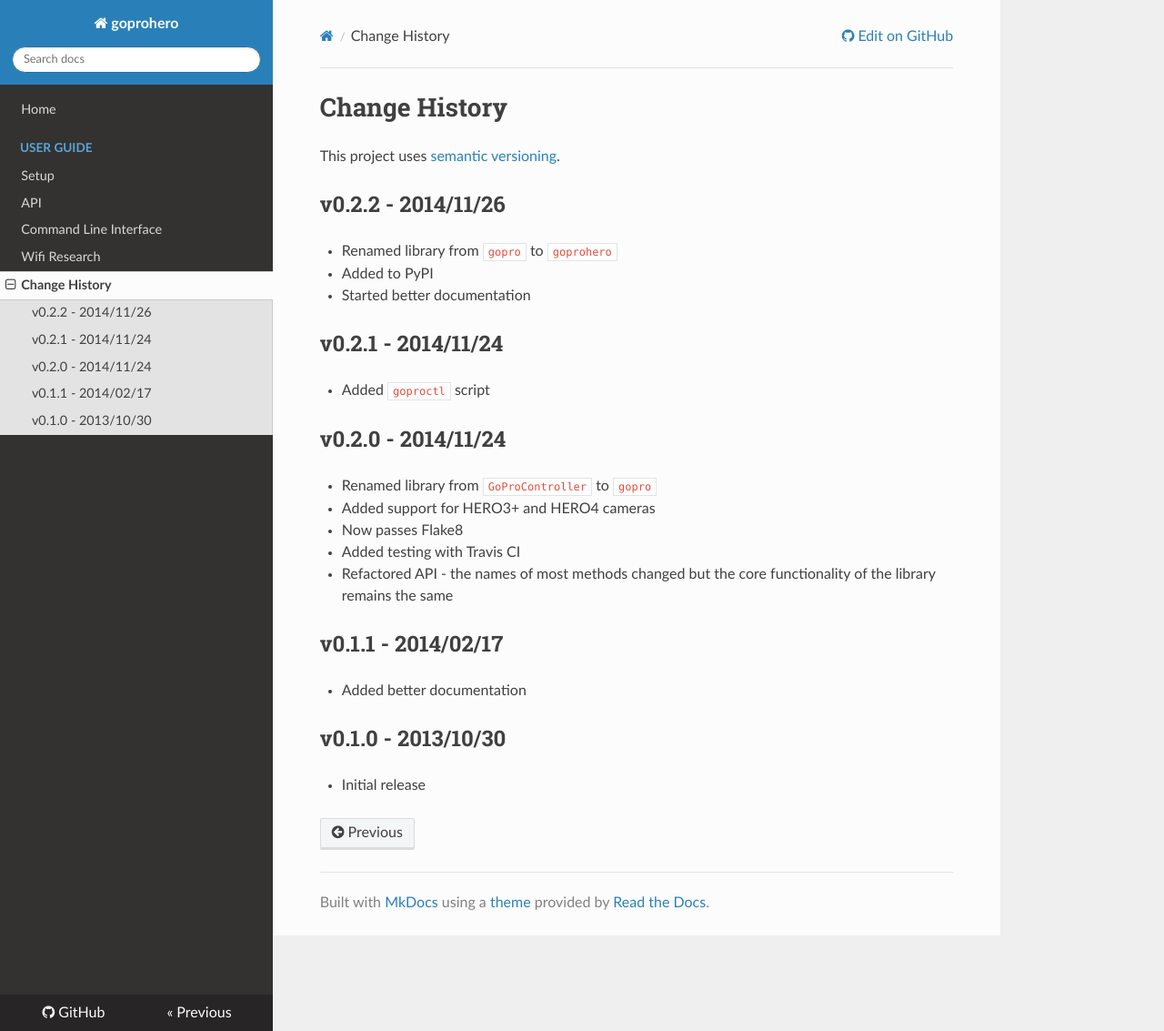
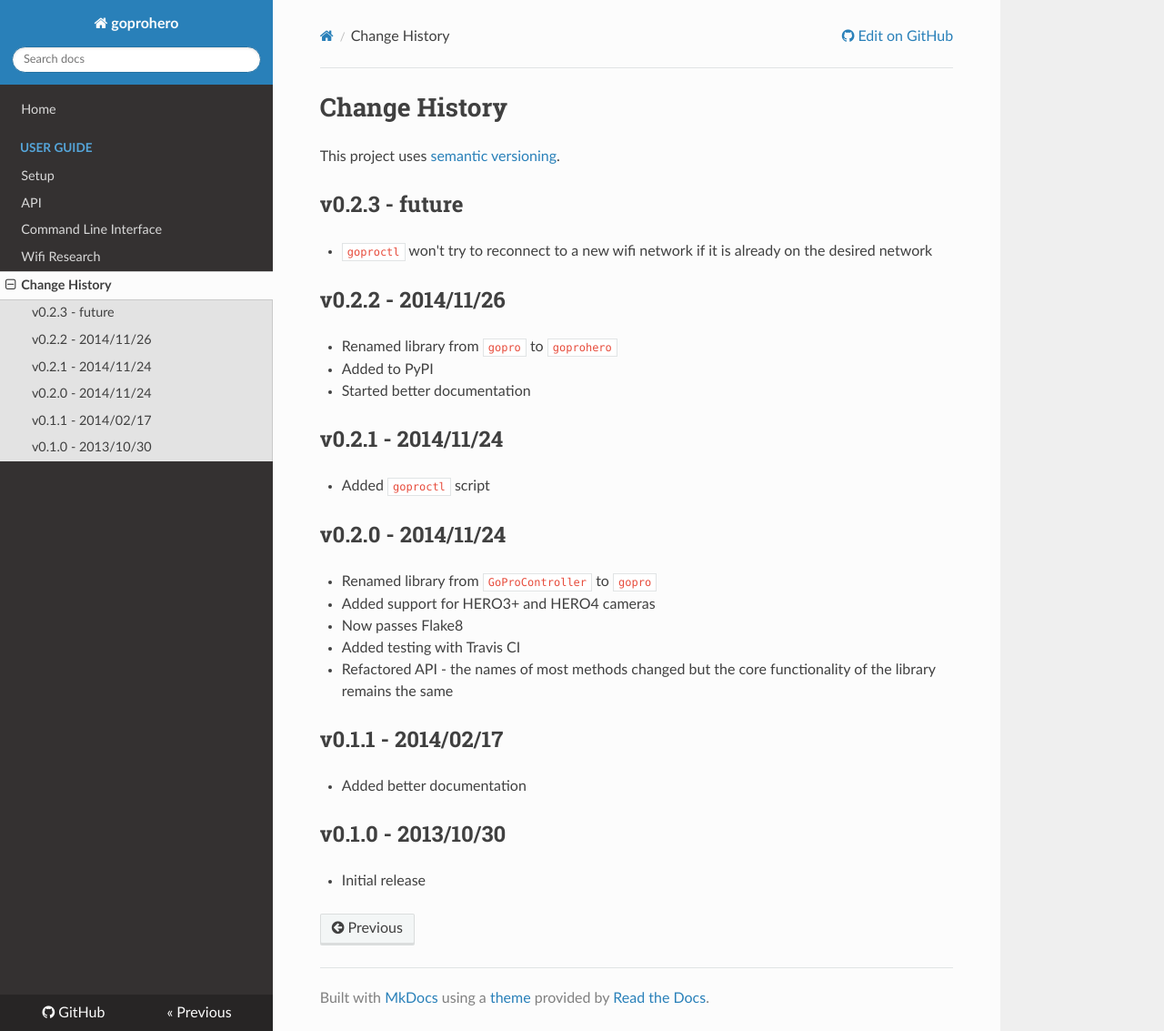
Before and after one commit to joshvillbrandt/goprohero, an MkDocs documentation site: the page built from docs/Change History.md, in a window 1280 px wide and 1133 px high. Shown: the whole window at 91% size. Built offline with MkDocs 1.6.1, drawn with Linux system fonts in a browser that asks for light colours; nearby versions of some CDN libraries; old or Windows-style settings are respelled for this version of MkDocs.

Commit message:
goproctl checks the current network first

```diff
--- a/docs/Change History.md
+++ b/docs/Change History.md
@@ -1,6 +1,10 @@
 # Change History
 
 This project uses [semantic versioning](http://semver.org/).
+
+## v0.2.3 - future
+
+* `goproctl` won't try to reconnect to a new wifi network if it is already on the desired network
 
 ## v0.2.2 - 2014/11/26
 
```
Also changed, not shown: 1 other file.
